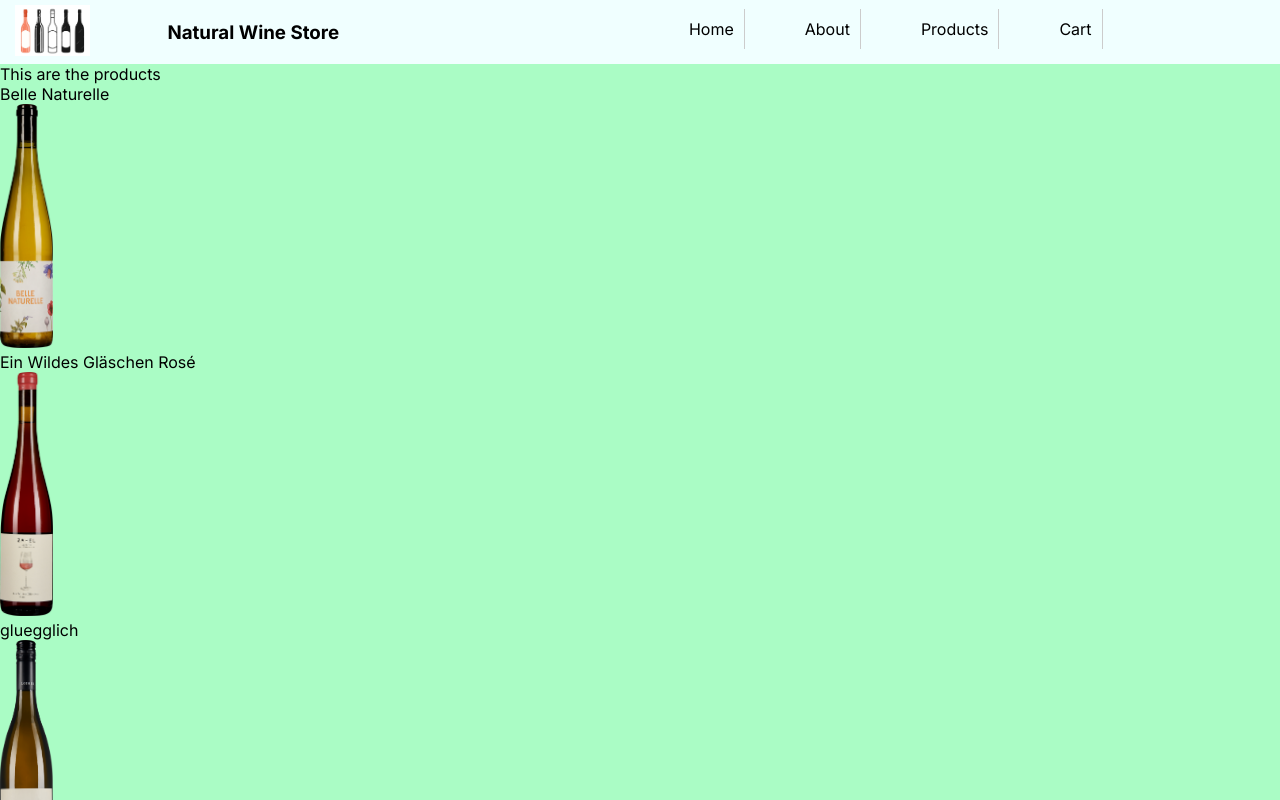
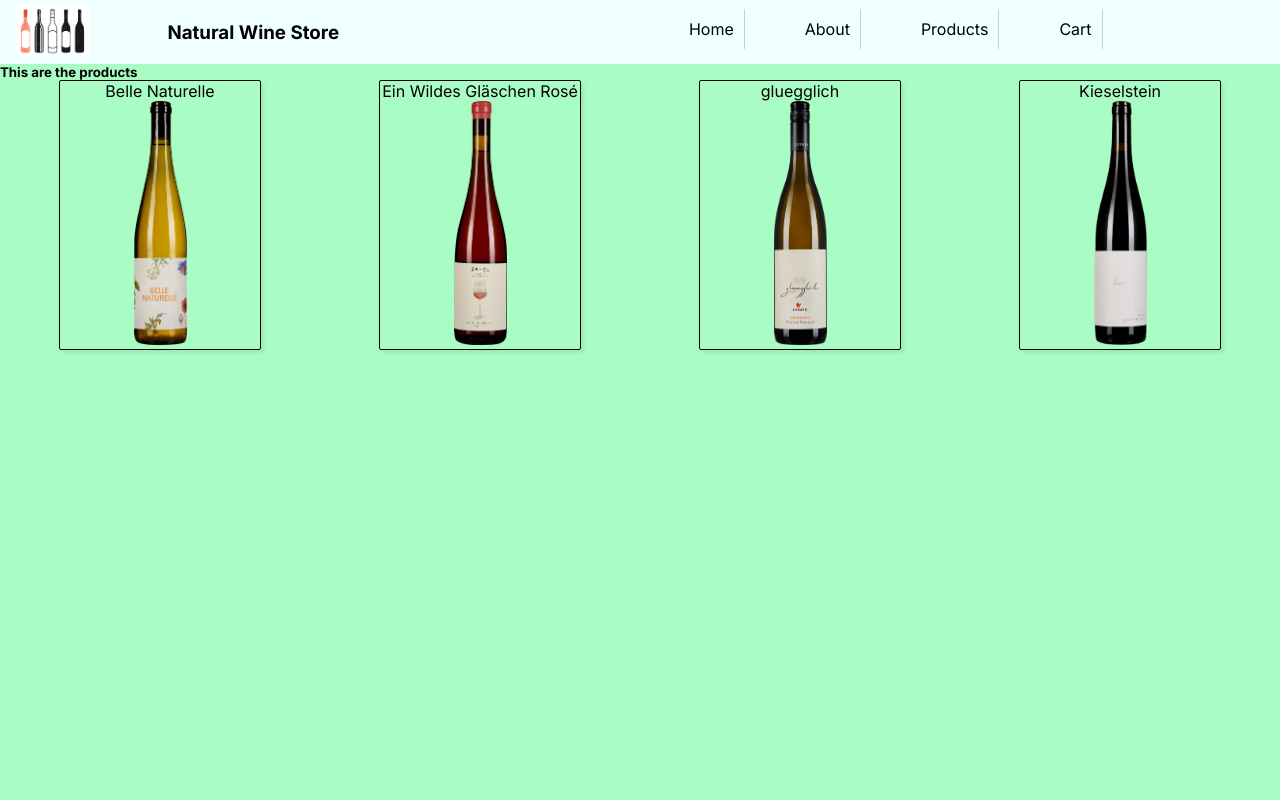
Before and after one commit to Petzlc/nextjs-ecommerce-store, a Next.js app: page /products in a window 1280 px wide. Shown: the top 800 px of the page. Built offline with nearby package versions, Linux system fonts and the light colour scheme.

Commit message:
Add very basic styling to products

```diff
--- a/app/products/page.js
+++ b/app/products/page.js
@@ -1,7 +1,9 @@
 import Image from 'next/image';
-import Link from 'next/link';
+// import Link from 'next/link';
 import { getProducts } from '../../database/products';
-import styles from '../page.module.scss';
+import styles from './productsPage.module.scss';
+
+// import styles from '../page.module.scss';
 
 export const metadata = {
   title: 'Products',
@@ -12,20 +14,22 @@ export default function ProductsPage() {
   const products = getProducts();
   return (
     <div>
-      This are the products
+      <h5>This are the products</h5>
+      <div className={styles.productsContainer}>
         {products.map((product) => {
           return (
-          <div key={`products-${product.id}`}>
+            <div className={styles.productBox} key={`products-${product.id}`}>
               <div>{product.name}</div>
               <Image
                 src={`/img/${product.name}.png`}
-              alt=""
+                alt={`${product.name}`}
                 width="53"
                 height="244"
               />
             </div>
           );
         })}
+      </div>
     </div>
 
     // <div>
--- /dev/null
+++ b/app/products/productsPage.module.scss
@@ -0,0 +1,12 @@
+.productsContainer {
+  display: flex;
+  justify-content: space-around;
+}
+
+.productBox {
+  border: 1px solid black;
+  border-radius: 2px;
+  text-align: center;
+  width: 200px;
+  box-shadow: 2px 2px 5px rgba(0, 0, 0, 0.1);
+}
```
Lines whose indentation alone changed are shown as unchanged.
